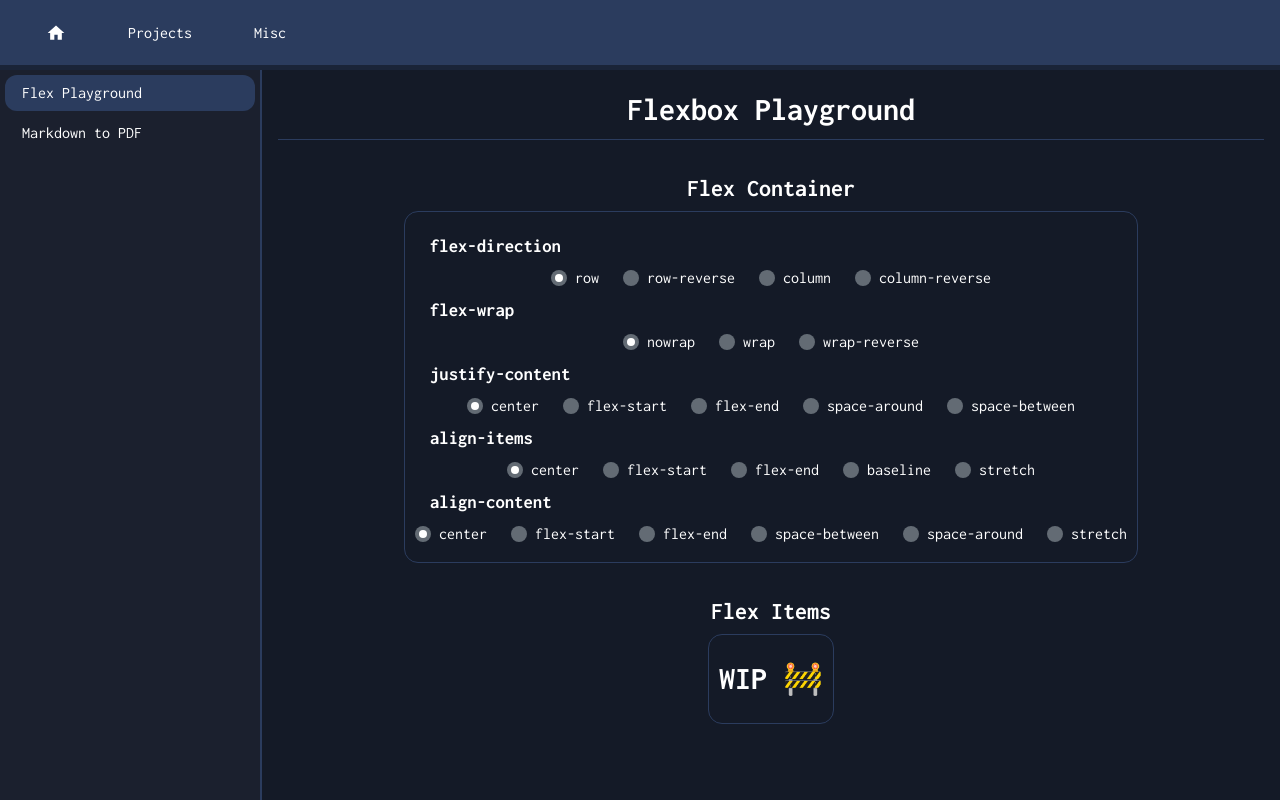
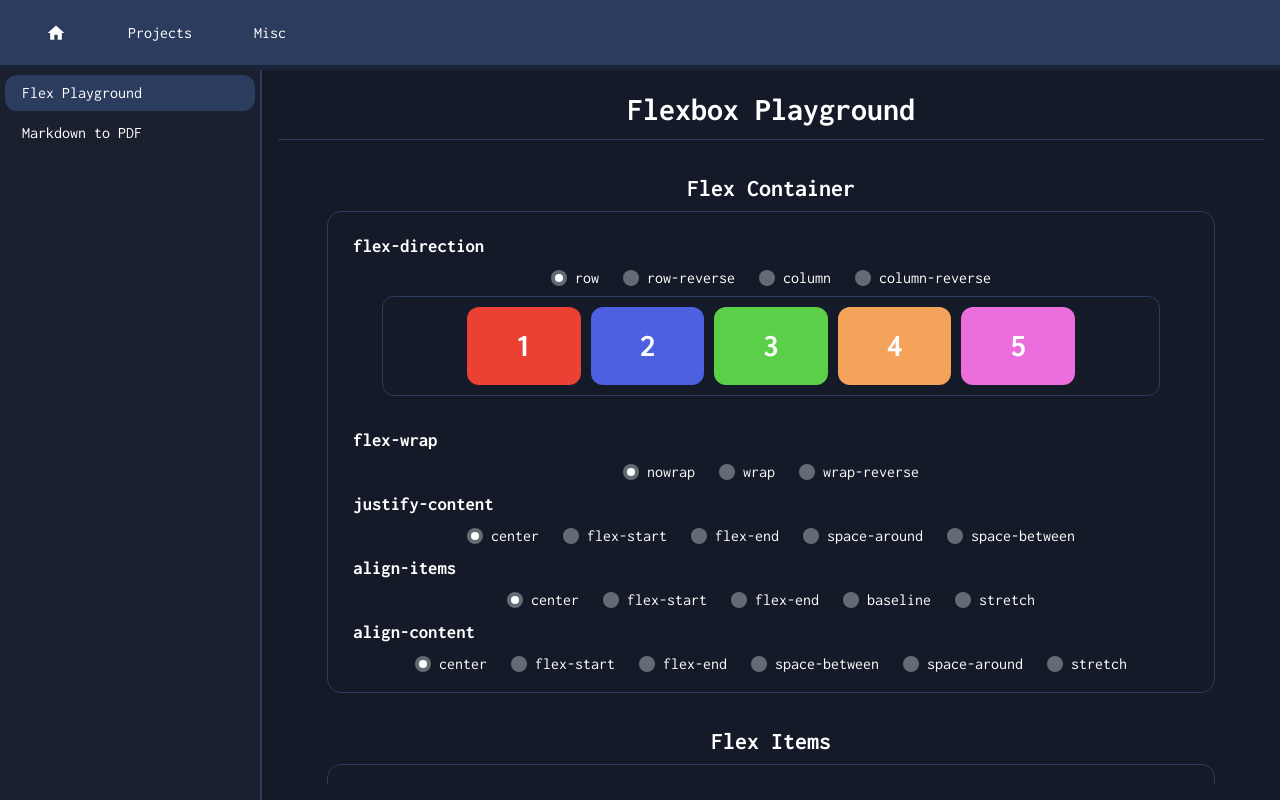
Before and after one commit to scoogii/portfolio, a Next.js app: page /misc in a window 1280 px wide. Built offline with nearby package versions, Linux system fonts and the light colour scheme.

Commit message:
finish flex direction in playground

```diff
--- a/app/_components/FlexPlayground/FlexPlaygroundPanel.jsx
+++ b/app/_components/FlexPlayground/FlexPlaygroundPanel.jsx
@@ -22,6 +22,7 @@ const FlexPlaygroundPanel = () => {
     flexDirection: "column",
     justifyContent: "center",
     alignItems: "center",
+    width: "90%",
     border: "1px solid #2b3c5e",
     borderRadius: "14px",
     padding: "20px 10px 20px",
--- /dev/null
+++ b/app/_components/FlexPlayground/SampleBox.jsx
@@ -0,0 +1,22 @@
+import { Box } from "@mui/joy";
+
+const SampleBox = ({ id, colour }) => {
+  const boxStyle = {
+    display: "flex",
+    flexDirection: "column",
+    justifyContent: "center",
+    alignItems: "center",
+    width: "15%",
+    height: "100%",
+    background: colour,
+    borderRadius: "12px",
+  };
+
+  return (
+    <Box sx={boxStyle}>
+      <h1>{id}</h1>
+    </Box>
+  );
+};
+
+export default SampleBox;
--- a/app/_components/FlexPlayground/container/FlexDirection.jsx
+++ b/app/_components/FlexPlayground/container/FlexDirection.jsx
@@ -1,16 +1,45 @@
-import { Radio, RadioGroup } from "@mui/joy";
+import { Box, Radio, RadioGroup } from "@mui/joy";
+import SampleBox from "../SampleBox";
+import { useState } from "react";
 
 const FlexDirection = ({ headingStyle, groupStyle }) => {
+  const [option, setOption] = useState("row");
+
+  const handleChange = (e) => {
+    setOption(e.target.value);
+  };
+
+  const containerStyle = {
+    display: "flex",
+    flexDirection: !option ? "row" : option,
+    justifyContent: "center",
+    alignItems: "center",
+    width: "90%",
+    minHeight: "100px",
+    border: "1px solid #2b3c5e",
+    borderRadius: "12px",
+    padding: "10px",
+    marginBottom: "20px",
+    gap: "10px",
+  };
+
   return (
     <>
       <h3 style={headingStyle}>flex-direction</h3>
-      <RadioGroup defaultValue="row" orientation="horizontal" sx={groupStyle}>
+      <RadioGroup
+        defaultValue={option}
+        orientation="horizontal"
+        sx={groupStyle}
+      >
         <Radio
           value="row"
           label="row"
           size="sm"
           color="neutral"
           variant="solid"
+          onChange={(e) => {
+            handleChange(e);
+          }}
         />
         <Radio
           value="row-reverse"
@@ -18,6 +47,9 @@ const FlexDirection = ({ headingStyle, groupStyle }) => {
           size="sm"
           color="neutral"
           variant="solid"
+          onChange={(e) => {
+            handleChange(e);
+          }}
         />
         <Radio
           value="column"
@@ -25,6 +57,9 @@ const FlexDirection = ({ headingStyle, groupStyle }) => {
           size="sm"
           color="neutral"
           variant="solid"
+          onChange={(e) => {
+            handleChange(e);
+          }}
         />
         <Radio
           value="column-reverse"
@@ -32,8 +67,19 @@ const FlexDirection = ({ headingStyle, groupStyle }) => {
           size="sm"
           color="neutral"
           variant="solid"
+          onChange={(e) => {
+            handleChange(e);
+          }}
         />
       </RadioGroup>
+
+      <Box sx={containerStyle}>
+        <SampleBox id="1" colour="#eb4034" />
+        <SampleBox id="2" colour="#4c60e0" />
+        <SampleBox id="3" colour="#5ccf4a" />
+        <SampleBox id="4" colour="#f5a35b" />
+        <SampleBox id="5" colour="#eb6edc" />
+      </Box>
     </>
   );
 };
```
